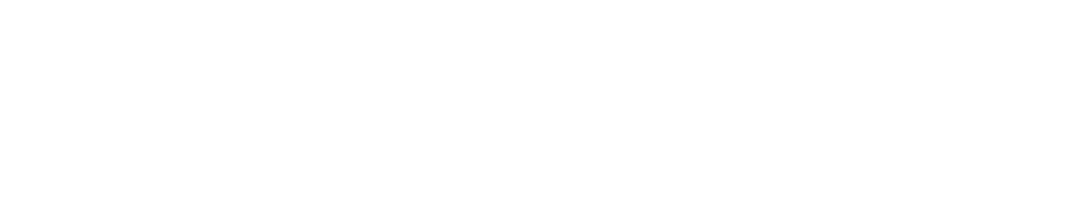
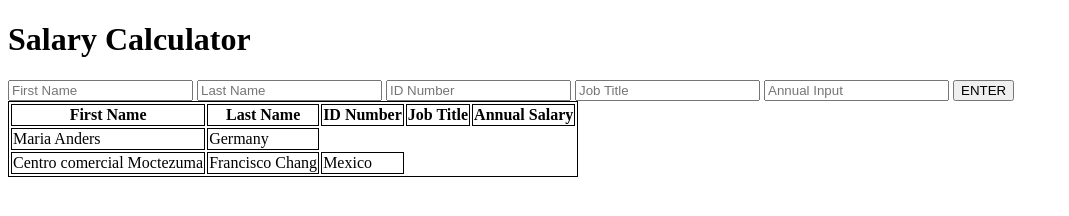
Before and after one commit to shonglee17/weekend-jquery-salary-calculator, a plain HTML site: page index.html in a window 1280 px wide. Shown: the whole page, without its empty margins (0-1069 px from the left). Drawn offline with Linux system fonts and the light colour scheme.

Commit message:
added inputs

```diff
--- a/index.html
+++ b/index.html
@@ -10,6 +10,33 @@
     <script src="scripts.js"></script>
 </head>
 <body>
+    <h1>Salary Calculator</h1>
+        <input id="firstNameInput" placeholder="First Name"></input>
+        <input id="lastNameInput" placeholder="Last Name"></input>
+        <input id="idNumberInput" placeholder="ID Number"></input>
+        <input id="jobTitleInput" placeholder="Job Title"></input>
+        <input id="annualInput" placeholder="Annual Input"></input>
+    <button id="submitButton">ENTER</button>
+    <table>
 
+        <tr>
+          <th>First Name</th>
+          <th>Last Name</th>
+          <th>ID Number</th>
+          <th>Job Title</th>
+          <th>Annual Salary</th>
+        </tr>
+        <tr>
+
+
+          <td>Maria Anders</td>
+          <td>Germany</td>
+        </tr>
+        <tr>
+          <td>Centro comercial Moctezuma</td>
+          <td>Francisco Chang</td>
+          <td>Mexico</td>
+        </tr>
+      </table>
 </body>
 </html>
--- a/scripts.js
+++ b/scripts.js
@@ -1,7 +1,7 @@
 $(document).ready(onReady)
 
+
+
 function onReady(){
-    console.log('js and jq in')
+
 }
-
-console.log('js is sourced')
--- a/style.css
+++ b/style.css
@@ -0,0 +1,3 @@
+table, th, td {
+    border: 1px solid;
+  }
```
Also changed, not shown: 1 other file.
